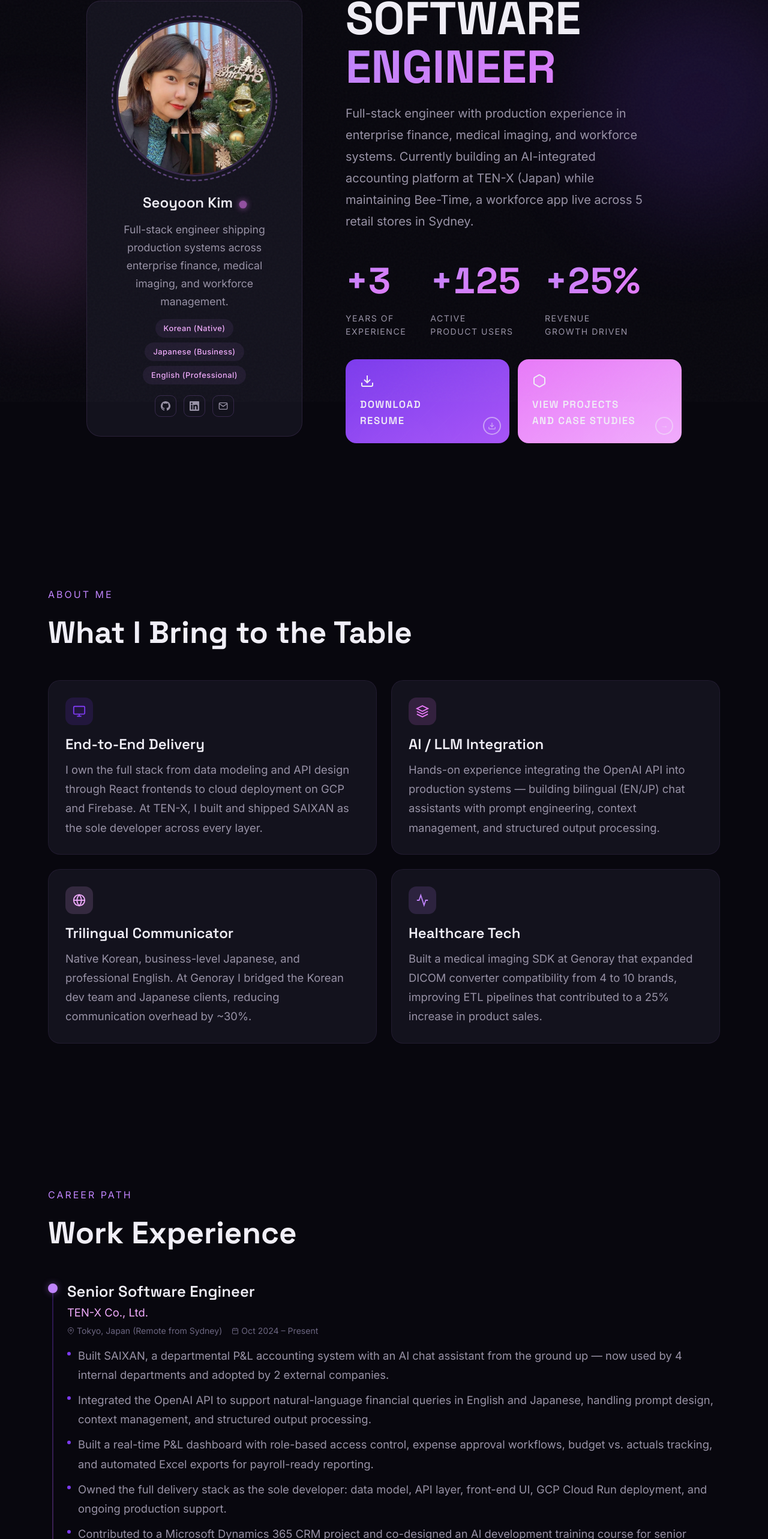
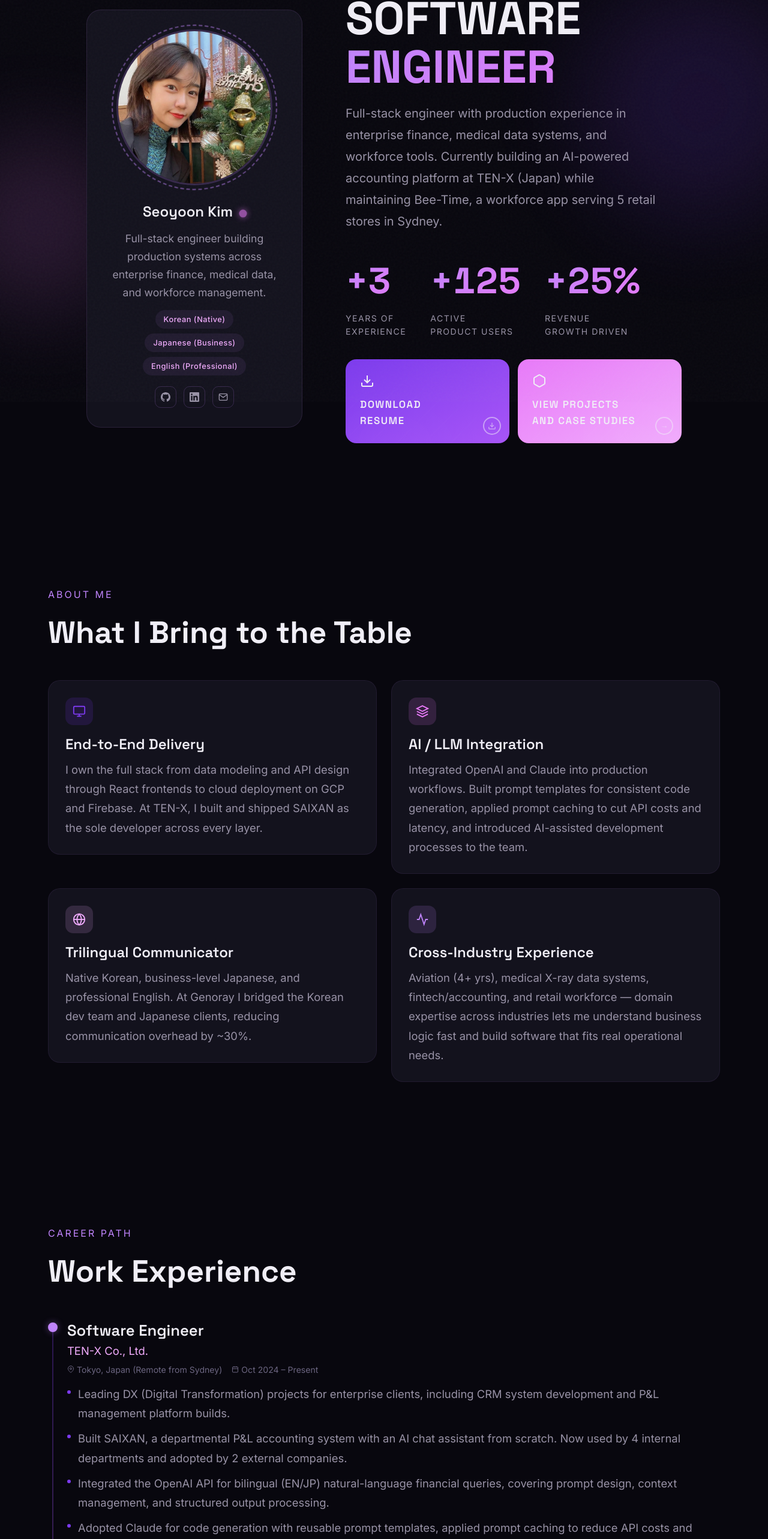
Before and after one commit to Irene3104/portfolio, a Next.js app: page / in a window 1280 px wide. Shown: the part 130-2696 px from the top of the page at 60% size. Built offline with nearby package versions, Linux system fonts and the light colour scheme.

Commit message:
Revamp portfolio content, fix hero rendering, add resume

```diff
--- a/src/components/sections/About.tsx
+++ b/src/components/sections/About.tsx
@@ -25,7 +25,7 @@ const aboutCards: AboutCardData[] = [
     iconBg: "bg-[rgba(232,121,249,0.15)]",
     title: "AI / LLM Integration",
     description:
-      "Hands-on experience integrating the OpenAI API into production systems — building bilingual (EN/JP) chat assistants with prompt engineering, context management, and structured output processing.",
+      "Integrated OpenAI and Claude into production workflows. Built prompt templates for consistent code generation, applied prompt caching to cut API costs and latency, and introduced AI-assisted development processes to the team.",
   },
   {
     icon: <GlobeIcon className="stroke-accent-3" />,
@@ -37,9 +37,9 @@ const aboutCards: AboutCardData[] = [
   {
     icon: <HeartPulseIcon className="stroke-accent-1" />,
     iconBg: "bg-[rgba(192,132,252,0.15)]",
-    title: "Healthcare Tech",
+    title: "Cross-Industry Experience",
     description:
-      "Built a medical imaging SDK at Genoray that expanded DICOM converter compatibility from 4 to 10 brands, improving ETL pipelines that contributed to a 25% increase in product sales.",
+      "Aviation (4+ yrs), medical X-ray data systems, fintech/accounting, and retail workforce — domain expertise across industries lets me understand business logic fast and build software that fits real operational needs.",
   },
 ];
 
--- a/src/components/sections/Contact.tsx
+++ b/src/components/sections/Contact.tsx
@@ -59,8 +59,8 @@ export default function Contact() {
           className="mb-10 max-w-[520px] text-[1.25rem] leading-[1.7] text-text-secondary max-md:text-[0.9rem] max-md:mb-8"
         >
           <p>
-            Based in Sydney, working remotely with teams across the globe. Open
-            to mid-level full-stack software roles — let&apos;s connect.
+            Based in Sydney, open to remote and hybrid. I bring full-stack delivery,
+            AI integration, and trilingual communication to teams building impactful products.
           </p>
         </ScrollReveal>
 
--- a/src/components/sections/Hero.tsx
+++ b/src/components/sections/Hero.tsx
@@ -2,7 +2,6 @@
 
 import { useEffect, useRef, useCallback } from "react";
 import Image from "next/image";
-import ScrollReveal from "@/components/ui/ScrollReveal";
 import { useMagnetic } from "@/hooks/useMagnetic";
 import { GithubIcon, LinkedInIcon, MailIcon, DownloadIcon, BoxIcon } from "@/components/icons";
 
@@ -88,7 +87,6 @@ function CtaCard({
           : "bg-gradient-to-br from-[#e879f9] to-[#f0abfc] text-[#1a0a2e]"
       }`}
     >
-      {/* Decorative overlay */}
       <span
         className="pointer-events-none absolute inset-0 rounded-[18px]"
         style={{
@@ -148,15 +146,12 @@ export default function Hero() {
       <div className="mx-auto flex w-full max-w-[var(--max-w)] items-center justify-center gap-[72px] max-lg:gap-12 max-md:flex-col max-md:gap-8 max-md:text-center min-[1400px]:gap-[90px]">
         {/* Profile Card */}
         <div className="shrink-0 max-md:flex max-md:w-full max-md:justify-center">
-          <ScrollReveal delay={0}>
           <div
             ref={cardRef}
             className="relative w-[360px] overflow-hidden rounded-3xl border border-accent-1/12 bg-bg-card p-8 px-7 text-center transition-transform duration-300 hover:-translate-y-1 max-lg:w-[320px] max-lg:p-7 max-lg:px-[22px] max-md:w-full max-md:max-w-[360px] max-[400px]:px-4 max-[400px]:py-6 min-[1400px]:w-[400px]"
           >
-              {/* Gradient border overlay */}
             <span className="pointer-events-none absolute inset-[-1px] -z-10 rounded-3xl bg-gradient-to-br from-accent-1/20 via-transparent to-accent-2/20" />
 
-              {/* Profile image */}
             <div className="relative mx-auto mb-7 h-[260px] w-[260px] max-lg:h-[220px] max-lg:w-[220px] max-md:h-[200px] max-md:w-[200px] max-[400px]:h-[160px] max-[400px]:w-[160px] min-[1400px]:h-[280px] min-[1400px]:w-[280px]">
               <span className="absolute inset-[-8px] animate-spin-slow rounded-full border-2 border-dashed border-accent-1 opacity-50" />
               <Image
@@ -174,8 +169,8 @@ export default function Hero() {
             </div>
 
             <p className="mx-2 my-3.5 text-[1.1rem] leading-[1.7] text-text-secondary">
-                Full-stack engineer shipping production systems across enterprise
-                finance, medical imaging, and workforce management.
+              Full-stack engineer building production systems across enterprise
+              finance, medical data, and workforce management.
             </p>
 
             <div className="mb-4.5 flex flex-wrap justify-center gap-2">
@@ -208,37 +203,30 @@ export default function Hero() {
               ))}
             </div>
           </div>
-          </ScrollReveal>
         </div>
 
         {/* Hero Right */}
         <div className="max-w-[560px] flex-1 max-md:max-w-full max-md:text-center">
           <h1 className="font-heading text-[clamp(3.2rem,6vw,6rem)] font-bold leading-[1.05] mb-5 max-lg:text-[clamp(2.6rem,5vw,4rem)] max-md:text-[clamp(2.4rem,10vw,3.4rem)] max-md:mb-4 max-[400px]:text-[2.2rem]">
-            <ScrollReveal as="span" delay={180} className="!block">
-              SOFTWARE
-            </ScrollReveal>
-            <ScrollReveal as="span" delay={360} className="!block gradient-text">
-              ENGINEER
-            </ScrollReveal>
+            <span className="block">SOFTWARE</span>
+            <span className="block gradient-text">ENGINEER</span>
           </h1>
 
-          <ScrollReveal delay={540} className="mb-9 max-w-[520px] text-[1.25rem] leading-[1.8] text-text-secondary max-md:mx-auto max-md:max-w-full max-md:text-[1.05rem] max-md:mb-7 max-md:text-center">
-            <p>
+          <p className="mb-9 max-w-[520px] text-[1.25rem] leading-[1.8] text-text-secondary max-md:mx-auto max-md:max-w-full max-md:text-[1.05rem] max-md:mb-7 max-md:text-center">
             Full-stack engineer with production experience in enterprise
-              finance, medical imaging, and workforce systems. Currently building
-              an AI-integrated accounting platform at TEN-X (Japan) while
-              maintaining Bee-Time, a workforce app live across 5 retail stores in
+            finance, medical data systems, and workforce tools. Currently building
+            an AI-powered accounting platform at TEN-X (Japan) while
+            maintaining Bee-Time, a workforce app serving 5 retail stores in
             Sydney.
           </p>
-          </ScrollReveal>
 
-          <ScrollReveal delay={720} className="mb-9 flex gap-10 max-lg:gap-8 max-md:justify-center max-md:gap-6 max-md:mb-7 max-[400px]:gap-4">
+          <div className="mb-9 flex gap-10 max-lg:gap-8 max-md:justify-center max-md:gap-6 max-md:mb-7 max-[400px]:gap-4">
             <CountUpStat target={3} prefix="+" label="Years of<br>Experience" />
             <CountUpStat target={125} prefix="+" label="Active<br>Product Users" />
             <CountUpStat target={25} prefix="+" suffix="%" label="Revenue<br>Growth Driven" />
-          </ScrollReveal>
+          </div>
 
-          <ScrollReveal delay={900} className="flex gap-3.5 max-md:flex-col max-md:gap-3">
+          <div className="flex gap-3.5 max-md:flex-col max-md:gap-3">
             <CtaCard
               href="/resume.pdf"
               variant="purple"
@@ -254,7 +242,7 @@ export default function Hero() {
               text="View Projects<br>and Case Studies"
               arrowContent={<span>&rarr;</span>}
             />
-          </ScrollReveal>
+          </div>
         </div>
       </div>
     </section>
--- a/src/components/sections/Recommendations.tsx
+++ b/src/components/sections/Recommendations.tsx
@@ -66,6 +66,11 @@ function RecCard({
             <div className="mt-0.5 text-base text-text-tertiary">
               {rec.role}
             </div>
+            {rec.source && (
+              <div className="mt-1 text-[0.75rem] text-text-tertiary/60 italic">
+                {rec.source}
+              </div>
+            )}
           </div>
         </div>
       </div>
--- a/src/data/experience.ts
+++ b/src/data/experience.ts
@@ -9,18 +9,19 @@ export interface Experience {
 
 export const experiences: Experience[] = [
   {
-    role: "Senior Software Engineer",
+    role: "Software Engineer",
     company: "TEN-X Co., Ltd.",
     location: "Tokyo, Japan (Remote from Sydney)",
     period: "Oct 2024 – Present",
     descriptions: [
-      "Built SAIXAN, a departmental P&L accounting system with an AI chat assistant from the ground up — now used by 4 internal departments and adopted by 2 external companies.",
-      "Integrated the OpenAI API to support natural-language financial queries in English and Japanese, handling prompt design, context management, and structured output processing.",
-      "Built a real-time P&L dashboard with role-based access control, expense approval workflows, budget vs. actuals tracking, and automated Excel exports for payroll-ready reporting.",
-      "Owned the full delivery stack as the sole developer: data model, API layer, front-end UI, GCP Cloud Run deployment, and ongoing production support.",
-      "Contributed to a Microsoft Dynamics 365 CRM project and co-designed an AI development training course for senior engineers.",
+      "Leading DX (Digital Transformation) projects for enterprise clients, including CRM system development and P&L management platform builds.",
+      "Built SAIXAN, a departmental P&L accounting system with an AI chat assistant from scratch. Now used by 4 internal departments and adopted by 2 external companies.",
+      "Integrated the OpenAI API for bilingual (EN/JP) natural-language financial queries, covering prompt design, context management, and structured output processing.",
+      "Adopted Claude for code generation with reusable prompt templates, applied prompt caching to reduce API costs and response time, and separated system/developer prompts to improve output quality.",
+      "Delivered a real-time P&L dashboard with role-based access, expense approval workflows, budget vs. actuals tracking, and automated Excel exports.",
+      "Own the entire delivery stack as the sole developer: data model, API layer, front-end UI, GCP Cloud Run deployment, and ongoing production support.",
     ],
-    techs: ["React", "TypeScript", "Node.js", "Firebase", "GCP", "OpenAI API"],
+    techs: ["React", "TypeScript", "Node.js", "Firebase", "GCP", "OpenAI API", "Claude", "Dynamics 365"],
   },
   {
     role: "Full-Stack Developer (Freelance)",
@@ -28,10 +29,10 @@ export const experiences: Experience[] = [
     location: "Sydney, Australia",
     period: "Jan 2025 – Present",
     descriptions: [
-      "Designed and built Bee-Time, a QR-based attendance and workforce management app now live across 5 retail stores in Sydney with 124 active users.",
-      "Implemented QR check-in with GPS location verification via Google Maps API to confirm staff are physically on site.",
-      "Built JWT authentication with Google OAuth, an admin dashboard for employee and location management, and automated Excel exports for payroll.",
-      "Continuously maintain the production system through bug fixes, performance tuning, and staged feature rollouts.",
+      "Designed and built Bee-Time, a QR-based attendance and workforce management app. Currently live across 5 retail stores in Sydney with 124 active users.",
+      "Implemented QR check-in with GPS verification via Google Maps API so staff location is confirmed before clock-in is accepted.",
+      "Set up JWT authentication with Google OAuth, an admin dashboard for employee and location management, and automated Excel exports for payroll.",
+      "Maintain the production system day-to-day through bug fixes, performance tuning, and staged feature rollouts.",
     ],
     techs: ["React", "Node.js", "Firebase", "Google Maps API", "JWT", "OAuth"],
   },
@@ -41,21 +42,25 @@ export const experiences: Experience[] = [
     location: "Seoul, South Korea",
     period: "Jul 2022 – Jul 2023",
     descriptions: [
-      "Worked on a medical imaging SDK in C++ and C#, expanding DICOM data converter compatibility from 4 to 10 brands while preserving patient data integrity across PACS integrations.",
-      "Improved ETL processing with batch workflows, stronger validation, and better error handling — contributing to a 25% increase in product sales.",
-      "Acted as a bridge between the Korean development team and Japanese clients; bilingual coordination reduced communication overhead by roughly 30%.",
+      "Built a DICOM image converter at a medical X-ray manufacturer, enabling the company's viewer software to display X-ray images from 10 third-party device brands (up from 4).",
+      "Developed data transformation pipelines in C++ and C# to parse, validate, and convert proprietary DICOM formats into a unified structure for the in-house viewer.",
+      "Improved ETL processing with batch workflows, stronger validation, and better error handling, contributing to a 25% increase in product sales.",
+      "Served as a bilingual bridge between the Korean dev team and Japanese clients, reducing communication overhead by roughly 30%.",
     ],
-    techs: ["C++", "C#", "DICOM", "PACS", "ETL"],
+    techs: ["C++", "C#", "DICOM", "Data Conversion", "ETL"],
   },
   {
-    role: "Operations / Airline Sales Support",
+    role: "Operations & Business Development Associate",
     company: "Kagoshima Airport Building Co., Ltd.",
     location: "Kagoshima, Japan",
     period: "Apr 2017 – Dec 2021",
     descriptions: [
-      "Handled multilingual communication and customer-facing operations in Japanese, Korean, and English across the Airline Sales and Passenger Service departments.",
-      "Supported day-to-day operational process flow, issue handling, and event coordination in a high-volume service setting.",
+      "Ran air route sales initiatives and airport promotional campaigns targeting airline partners, helping bring new routes to Kagoshima Airport.",
+      "Handled tenant billing for airlines and cargo terminals, calculating and invoicing monthly rent, water, electricity, and facility usage fees.",
+      "Designed and launched the official web page for a newly opened Business Jet terminal, covering page layout, content, and coordination with stakeholders.",
+      "Worked as a trilingual liaison (Japanese, Korean, English) across Airline Sales, Passenger Services, and Business Development in a 24/7 environment.",
+      "Coordinated event planning, issue resolution, and daily operational workflows across multiple airport departments.",
     ],
-    techs: ["Japanese", "Korean", "English", "Operations", "Stakeholder Management"],
+    techs: ["Web Design", "Billing & Invoicing", "Air Route Sales", "Trilingual Ops", "Stakeholder Management"],
   },
 ];
--- a/src/data/projects.ts
+++ b/src/data/projects.ts
@@ -13,13 +13,13 @@ export interface Project {
 
 export const projects: Project[] = [
   {
-    title: "SAIXAN — AI Accounting Platform",
+    title: "SAIXAN",
     role: "Sole Developer · TEN-X Co., Ltd.",
     description:
-      "Departmental P&L accounting system with an AI chat assistant that supports bilingual (EN/JP) natural-language financial queries. Used by 4 internal departments and adopted by 2 external companies.",
+      "AI-powered P&L accounting system with a bilingual (EN/JP) chat assistant for natural-language financial queries. Used by 4 internal departments and adopted by 2 external companies.",
     highlights: [
       "Real-time P&L dashboard with role-based access control",
-      "Expense approval workflows & budget vs. actuals tracking",
+      "Expense approval workflows and budget vs. actuals tracking",
       "Automated Excel exports for payroll-ready reporting",
       "OpenAI API integration with structured output processing",
     ],
@@ -28,17 +28,16 @@ export const projects: Project[] = [
     statusLabel: "Live",
     gradient: "from-[#4c1d95] to-[#7c3aed]",
     githubUrl: "https://github.com/Irene3104/SAIXAN",
-    demoUrl: "#",
   },
   {
-    title: "Bee-Time — Workforce Management",
+    title: "Bee-Time",
     role: "Full-Stack Developer · Freelance",
     description:
-      "QR-based attendance and workforce management app live across 5 retail stores in Sydney. Features GPS-verified check-ins and automated payroll reporting.",
+      "QR-based attendance and workforce management app live across 5 retail stores in Sydney. Staff check in with GPS-verified QR codes and payroll reports are generated automatically.",
     highlights: [
       "QR check-in with GPS location verification (Google Maps API)",
       "JWT + Google OAuth authentication system",
-      "Admin dashboard for employee & location management",
+      "Admin dashboard for employee and location management",
       "Automated Excel exports for payroll processing",
     ],
     tags: ["React", "Node.js", "Firebase", "Google Maps", "JWT"],
@@ -46,23 +45,21 @@ export const projects: Project[] = [
     statusLabel: "Live · 124 Users",
     gradient: "from-[#701a75] to-[#c026d3]",
     githubUrl: "https://github.com/Irene3104/Bee-Time",
-    demoUrl: "#",
   },
   {
-    title: "Medical Imaging SDK",
-    role: "Software Engineer · Genoray Flexlab",
+    title: "DICOM Image Converter",
+    role: "Software Engineer · Genoray (X-ray Manufacturer)",
     description:
-      "Medical imaging SDK that expanded DICOM data converter compatibility from 4 to 10 brands, preserving patient data integrity across PACS integrations.",
+      "Data conversion tool that transforms third-party DICOM X-ray images into a format compatible with the company's viewer software. Expanded supported device brands from 4 to 10.",
     highlights: [
-      "DICOM converter for 10+ device brands",
-      "ETL pipeline with batch processing & validation",
+      "Converter supporting 10+ third-party X-ray device brands",
+      "Data transformation pipeline with format parsing and validation",
       "25% increase in product sales from expanded compatibility",
-      "Bilingual (KR/JP) client coordination",
+      "Bilingual (KR/JP) coordination across dev and sales teams",
     ],
-    tags: ["C++", "C#", "DICOM", "PACS", "ETL"],
+    tags: ["C++", "C#", "DICOM", "Data Conversion", "ETL"],
     status: "completed",
     statusLabel: "Shipped",
     gradient: "from-[#581c87] to-[#a855f7]",
-    githubUrl: "https://github.com/Irene3104",
   },
 ];
--- a/src/data/recommendations.ts
+++ b/src/data/recommendations.ts
@@ -3,6 +3,7 @@ export interface Recommendation {
   name: string;
   role: string;
   initials: string;
+  source?: string;
 }
 
 export const recommendations: Recommendation[] = [
@@ -12,6 +13,7 @@ export const recommendations: Recommendation[] = [
     name: "Shohei Takarabe",
     role: "CEO, TEN-X Co., Ltd.",
     initials: "ST",
+    source: "Reference available on request",
   },
   {
     quote:
@@ -19,6 +21,7 @@ export const recommendations: Recommendation[] = [
     name: "Eugene Jun",
     role: "Director, JUNCAFE OPERA PTY LTD",
     initials: "EJ",
+    source: "Reference available on request",
   },
   {
     quote:
@@ -26,5 +29,6 @@ export const recommendations: Recommendation[] = [
     name: "Junseop Kim",
     role: "Assistant Manager, Genoray Flexlab",
     initials: "JK",
+    source: "Reference available on request",
   },
 ];
```
Also changed, not shown: 1 other file (tests, documents, lock files or other folders). Lines whose indentation alone changed are shown as unchanged.
